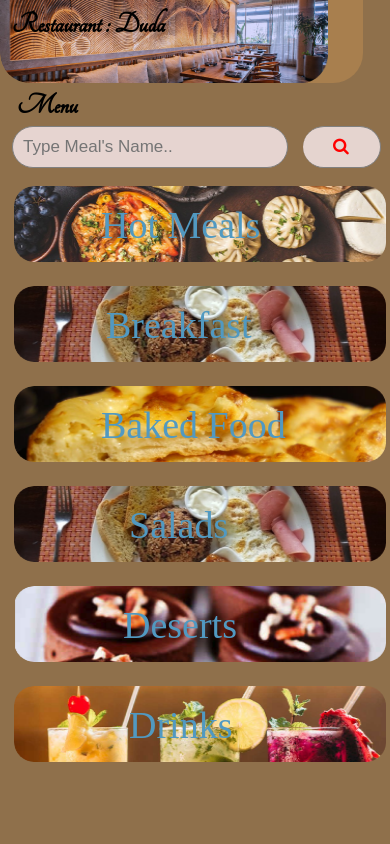
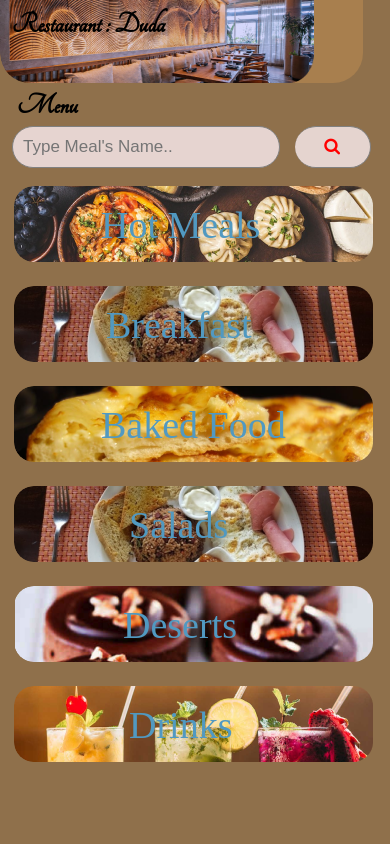
Before and after one commit to GDuda99/testmenu, a plain HTML site: page index.html in a window 390 px wide. Shown: the top 844 px of the page. Drawn offline with Linux system fonts and the light colour scheme; a web font is replaced by a local one.

Commit message:
resolution resolved

```diff
--- a/style.css
+++ b/style.css
@@ -1,6 +1,6 @@
 @import url('https://fonts.googleapis.com/css?family=Muli&display=swap');
 @import url('https://fonts.googleapis.com/css?family=Quicksand&display=swap');
-@media only screen and (max-width:1100px) and (orientation:portrait){
+@media only screen and (max-width:800px) and (orientation:portrait){
 html{
     box-sizing: border-box;
     background-color: #8F704B;
@@ -18,7 +18,7 @@ border-radius: 0px 0px 30px 30px;
     }
     .headerphoto{
         position: fixed;
-        width: 90%;
+        width: 86%;
         background-size: 93.5% 100% !important;
         height: 83px;
         left: 0px;
@@ -42,8 +42,8 @@ line-height: 30px;
     }
 .searchsection{
 position: absolute;
-width: 100%;
-height: 100%;
+width: 97%;
+height: 12%;
 left: 12px;
 top: 91px;
 }
@@ -101,7 +101,7 @@ form.example input[type=text] {
 /*body*/
 .selectedmenu{
     position: absolute;
-    width: 400px;
+    width: 99%;
     height: auto;
 }
 .selectedmenu .hotmeals{
```
